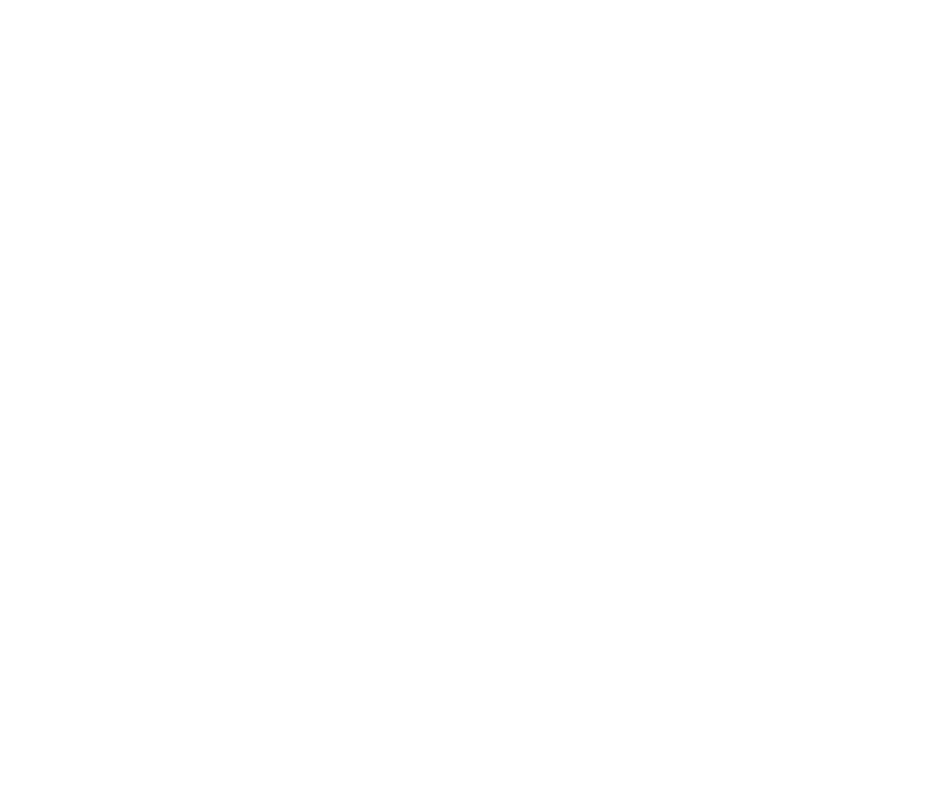
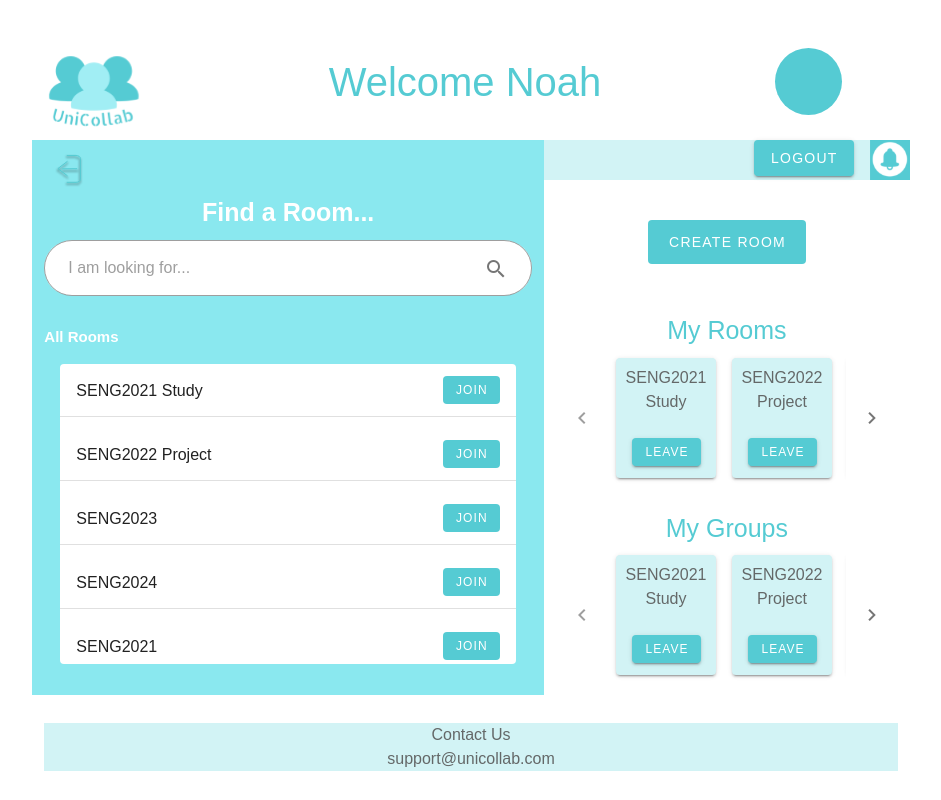
Before and after one commit to KanishkaY2001/UniCollab, a Nuxt app in the folder frontend/: page /user/1 in a window 1280 px wide. Before the commit this address had no page. Shown: the whole page, without its empty margins (169-1110 px from the left). Built offline with nearby package versions, Linux system fonts and the light colour scheme.

Commit message:
clickable and user page

```diff
--- a/frontend/pages/group/_id.vue
+++ b/frontend/pages/group/_id.vue
@@ -3,7 +3,7 @@
   <dashboard :title="roomName"></dashboard>
   <div class="frame pb-10">
     <v-row class="mt-10" cols="12" justify="space-between">
-      <img class="back-icon" src="/img/back.svg">
+      <img class="back-icon ml-3" src="/img/back.svg" @click="$router.back()">
       <v-col cols="8">
         <div class="group-name ml-5">{{groupName}}</div>
       </v-col>
--- a/frontend/pages/room/_id.vue
+++ b/frontend/pages/room/_id.vue
@@ -3,7 +3,7 @@
   <dashboard :title="roomName"></dashboard>
   <div class="intro">
     <v-row cols="12">
-      <img class="back-icon" src="/img/back.svg">
+      <img class="back-icon" src="/img/back.svg" @click="$router.back()">
       <v-col cols="8">
         <div class="intro-text ml-5">{{findGroupText}}</div>
       </v-col>
--- a/frontend/pages/signIn.vue
+++ b/frontend/pages/signIn.vue
@@ -21,7 +21,7 @@
         ></v-text-field>
       </v-row>
       <v-row justify="center" class="mt-10">
-        <v-btn color="#55CBD3" dark elevation="0">
+        <v-btn color="#55CBD3" dark elevation="0" @click="login">
           Login
         </v-btn>
         <v-btn @click="$router.push(`/signup`)" color="#55CBD3" dark elevation="0" class="ml-10">
@@ -44,11 +44,16 @@
 
 <script>
 export default {
-    data: () => ({
-        userPassword: "",
-        valid: true,
-        value: true,
-    })
+  data: () => ({
+      userPassword: "",
+      valid: true,
+      value: true,
+  }),
+  methods: {
+    login() {
+      this.$router.push(`/user/1`)
+    }
+  },
 }
 </script>
 
--- a/frontend/pages/signup.vue
+++ b/frontend/pages/signup.vue
@@ -38,7 +38,7 @@
         ></v-text-field>
       </v-row>
       <v-row justify="center" class="mt-10">
-        <v-btn color="#55CBD3" dark elevation="0">
+        <v-btn color="#55CBD3" dark elevation="0" @click="signup">
           Sign Up
         </v-btn>
         <v-btn @click="$router.push(`/`)" color="#55CBD3" dark elevation="0" class="ml-10">
@@ -59,7 +59,12 @@
     valid: true,
     value: true,
     value1: true,
-  })
+  }),
+  methods: {
+    signup(){
+      this.$router.push(`/user/1`)
+    }
+  },
   // data: () => ({
   //   windowSize: {
   //     x: 0,
--- /dev/null
+++ b/frontend/pages/user/_id.vue
@@ -0,0 +1,218 @@
+<template>
+  <div class="mt-10">
+    <dashboard :title="userName"></dashboard>
+    <v-row cols="12" class="pb-10">
+      <v-col cols="7" style="background-color: #8AE8EF">
+        <img class="back-icon" src="/img/back.svg" @click="$router.back()">
+        <div class="subtitle">Find a Room...</div>
+        <v-text-field
+          class="mt-2"
+          outlined
+          placeholder="I am looking for..."
+          append-icon="mdi-magnify"
+          rounded
+          background-color="#fff"
+          color="#8AE8EF"
+        ></v-text-field>
+        <div class="label-text">All Rooms</div>
+        <v-card
+          elevation="0"
+          class="ma-4"
+        >
+          <v-virtual-scroll
+            :bench="benched"
+            :items="rooms"
+            height="300"
+            item-height="64"
+          >
+            <template v-slot:default="{ item }">
+              <v-list-item :key="item.id" @click="$router.push(`/room`)">
+                <v-list-item-content>
+                  <v-list-item-title>
+                    {{item.name}}
+                  </v-list-item-title>
+                </v-list-item-content>
+
+              <v-list-item-action>
+                  <v-btn
+                    small
+                    depressed
+                    dark
+                    color="#55CBD3"
+                  >
+                    Join
+                  </v-btn>
+                </v-list-item-action>
+              </v-list-item>
+              <v-divider></v-divider>
+            </template>
+          </v-virtual-scroll>
+        </v-card>
+      </v-col>
+      <v-col cols="5">
+        <v-row justify="end" style="background-color:#D2F3F5">
+          <v-btn
+            dark
+            color="#55CBD3">
+            LOGOUT
+          </v-btn>
+          <img class="back-icon ml-4" src="/img/bell.svg"/>
+        </v-row>
+        <v-row justify="center">
+          <v-btn
+            dark
+            large
+            elevation="0"
+            color="#55CBD3"
+            class="mt-10"
+          >CREATE ROOM</v-btn>
+        </v-row>
+        <div class="mt-10">
+          <div class="title-text pt-5">My Rooms</div>
+          <v-sheet
+            class="mx-auto"
+            elevation="0"
+            max-width="800"
+          >
+            <v-slide-group
+              v-model="model"
+              class=""
+              active-class="success"
+              show-arrows
+            >
+              <v-slide-item
+                v-for="room in rooms"
+                :key="room.id"
+              >
+                <v-card
+                  class="ma-2"
+                  height="120"
+                  width="100"
+                  color="#D2F3F5"
+                  @click="$router.push(`/room/1`)"
+                >
+                <div style="text-align: center; color:#646868" class="mt-2">{{room.name}}</div>
+                <v-btn
+                  class="mt-9 ml-4"
+                  style="position: absolute; bottom: 10%"
+                  small
+                  dark
+                  color="#55CBD3">LEAVE
+                </v-btn>
+                </v-card>
+              </v-slide-item>
+            </v-slide-group>
+          </v-sheet>
+        </div>
+        <div class="mt-1">
+          <div class="title-text pt-5">My Groups</div>
+          <v-sheet
+            class="mx-auto"
+            elevation="0"
+            max-width="800"
+          >
+            <v-slide-group
+              v-model="model"
+              class="pa"
+              active-class="success"
+              show-arrows
+            >
+              <v-slide-item
+                v-for="room in rooms"
+                :key="room.id"
+              >
+                <v-card
+                  class="ma-2"
+                  height="120"
+                  width="100"
+                  color="#D2F3F5"
+                  @click="$router.push(`/group/1`)"
+                >
+                <div style="text-align: center; color:#646868" class="mt-2">{{room.name}}</div>
+                <v-btn
+                  class="mt-9 ml-4"
+                  style="position: absolute; bottom: 10%"
+                  small
+                  dark
+                  color="#55CBD3">LEAVE
+                </v-btn>
+                </v-card>
+              </v-slide-item>
+            </v-slide-group>
+          </v-sheet>
+        </div>
+      </v-col>
+    </v-row>
+    <div class="footer">
+      <div>Contact Us</div>
+      <div>support@unicollab.com</div>
+    </div>
+  </div>
+</template>
+
+<script>
+import dashboard from '../../components/dashboard.vue'
+export default {
+  components: { dashboard },
+  data() {
+    return {
+      benched: 0,
+      model: null,
+      rooms: [{
+        'name': 'SENG2021 Study',
+        'id': 1
+      },{
+        'name': 'SENG2022 Project',
+        'id': 1
+      },{
+        'name': 'SENG2023',
+        'id': 1
+      },{
+        'name': 'SENG2024',
+        'id': 1
+      },{
+        'name': 'SENG2021',
+        'id': 1
+            },{
+        'name': 'SENG2023',
+        'id': 1
+      },{
+        'name': 'SENG2024',
+        'id': 1
+      },{
+        'name': 'SENG2021',
+        'id': 1
+      }],
+      userName: "Welcome Noah"
+    }
+  }
+}
+</script>
+
+<style lang="scss" scoped>
+.back-icon{
+  width: 40px;
+}
+.footer{
+  background-color: #D2F3F5;
+  color: #646868;
+  text-align: center;
+}
+.subtitle{
+  color: white;
+  font-size: 25px;
+  font-weight: bold;
+  text-align: center;
+}
+.label-text{
+  color: white;
+  font-size: 15px;
+  font-weight: bold;
+}
+.title-text{
+  color: #55CBD3;
+  font-size: 25px;
+  // font-weight: bold;
+  text-align: center;
+}
+</style>
```
